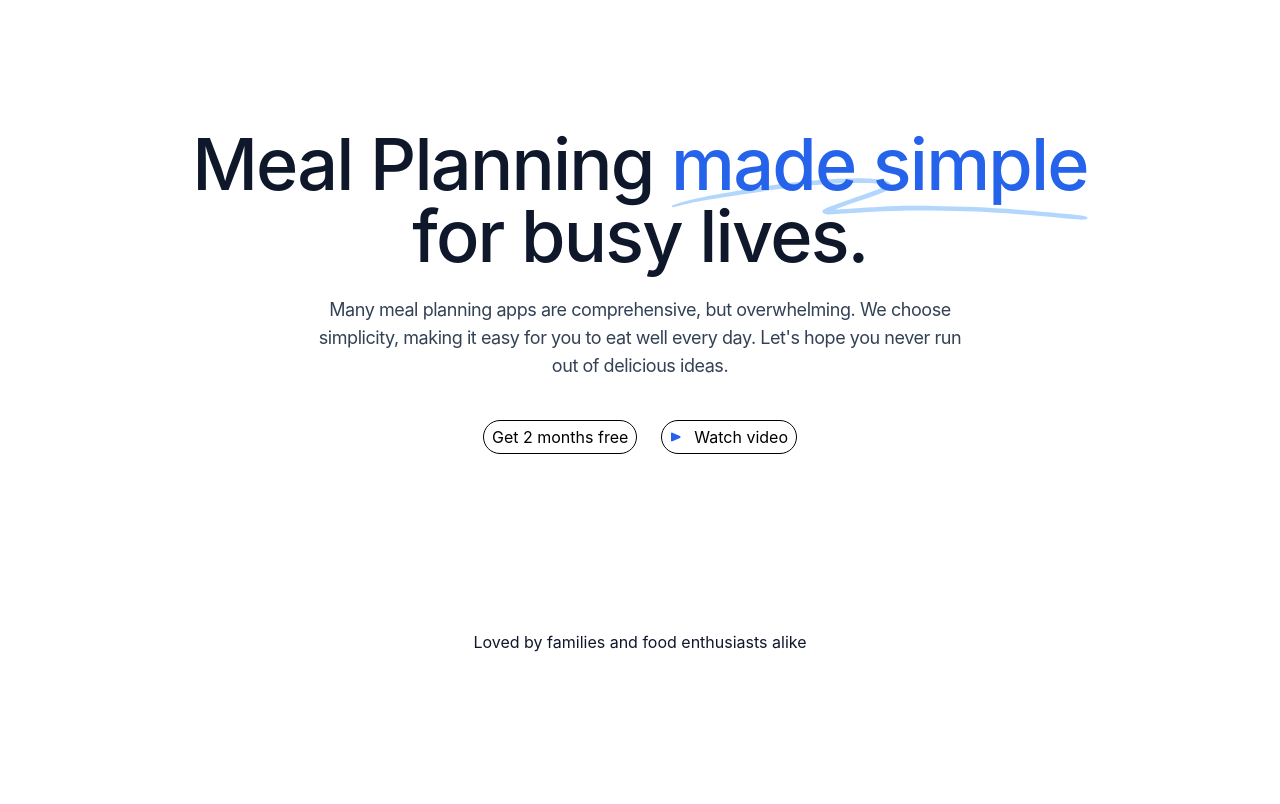
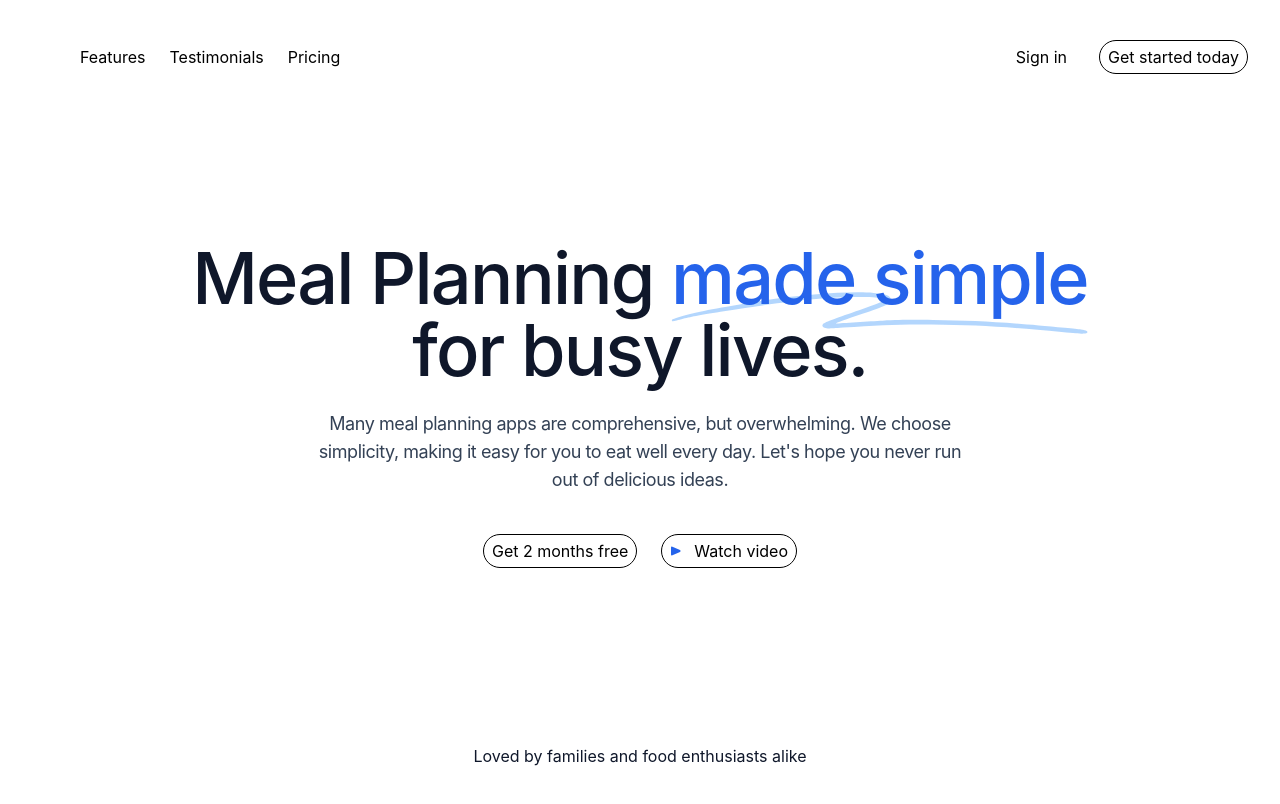
Before and after one commit to Nukambe/mealnav, a React (Create React App) app in the folder client/: page / in a window 1280 px wide. Shown: the top 804 px of the page. Built offline with nearby package versions, Linux system fonts and the light colour scheme.

Commit message:
landing header

```diff
--- /dev/null
+++ b/client/src/features/landing/header/Header.tsx
@@ -0,0 +1,34 @@
+import Container from '../../../components/shared/Container/Container';
+import Button from '../../../components/shared/Button/Button';
+
+export default function LandingHeader() {
+  return (
+    <header className="py-10">
+      <Container>
+        <nav className="relative z-50 flex justify-between">
+          <div className="flex items-center md:gap-x-12">
+            <a href="#" aria-label="Home">
+              {/* <Logo className="h-10 w-auto" /> */}
+            </a>
+            <div className="hidden md:flex md:gap-x-6">
+              <a href="#features">Features</a>
+              <a href="#testimonials">Testimonials</a>
+              <a href="#pricing">Pricing</a>
+            </div>
+          </div>
+          <div className="flex items-center gap-x-5 md:gap-x-8">
+            <div className="hidden md:block">
+              <a href="/login">Sign in</a>
+            </div>
+            <Button href="/register" color="blue">
+              <span>
+                Get started <span className="hidden lg:inline">today</span>
+              </span>
+            </Button>
+            <div className="-mr-1 md:hidden">{/* <MobileNavigation /> */}</div>
+          </div>
+        </nav>
+      </Container>
+    </header>
+  );
+}
--- a/client/src/pages/LandingPage.tsx
+++ b/client/src/pages/LandingPage.tsx
@@ -1,9 +1,10 @@
+import LandingHeader from '../features/landing/header/Header';
 import Hero from '../features/landing/hero/Hero';
 
 export default function LandingPage() {
   return (
     <>
-      {/* Header */}
+      <LandingHeader />
       <main>
         <Hero />
         {/* PrimaryFeatures */}
```
